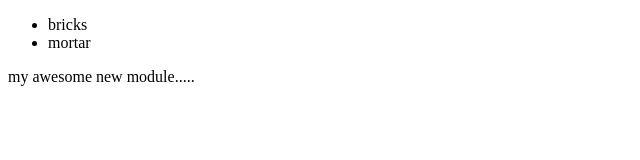
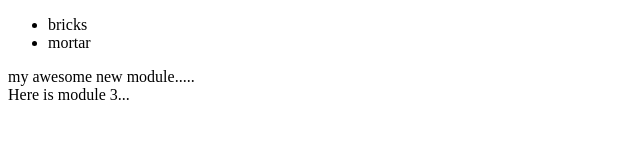
Before and after one commit to TorScha/newGitTest, a plain HTML site: page index.html in a window 1280 px wide. Shown: the whole page, without its empty margins (0-640 px from the left). Drawn offline with Linux system fonts and the light colour scheme.

Commit message:
module-three added

```diff
--- a/index.html
+++ b/index.html
@@ -14,5 +14,8 @@
 	<module-two>
 		<div>my awesome new module.....</div>
 	</module-two>
+	<module-three>
+		<div>Here is module 3...</div>
+	</module-three>
 </body>
 </html>
```
